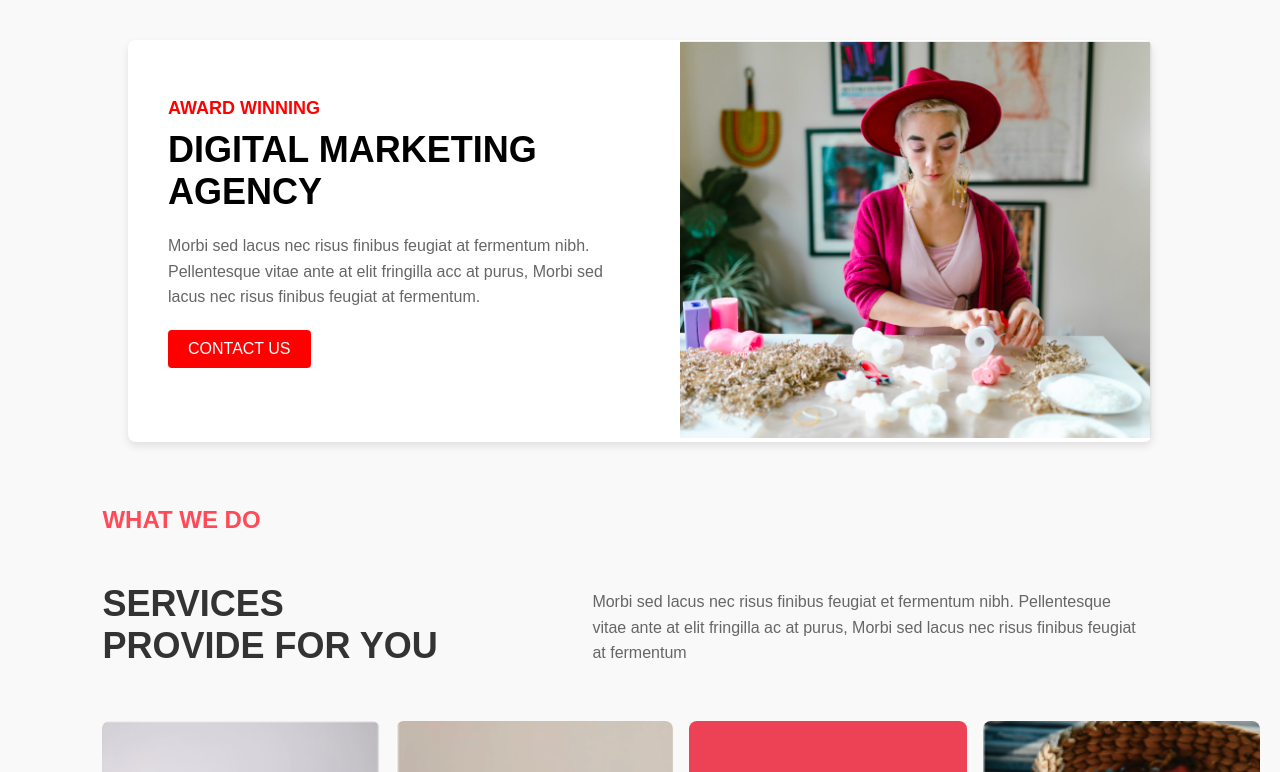
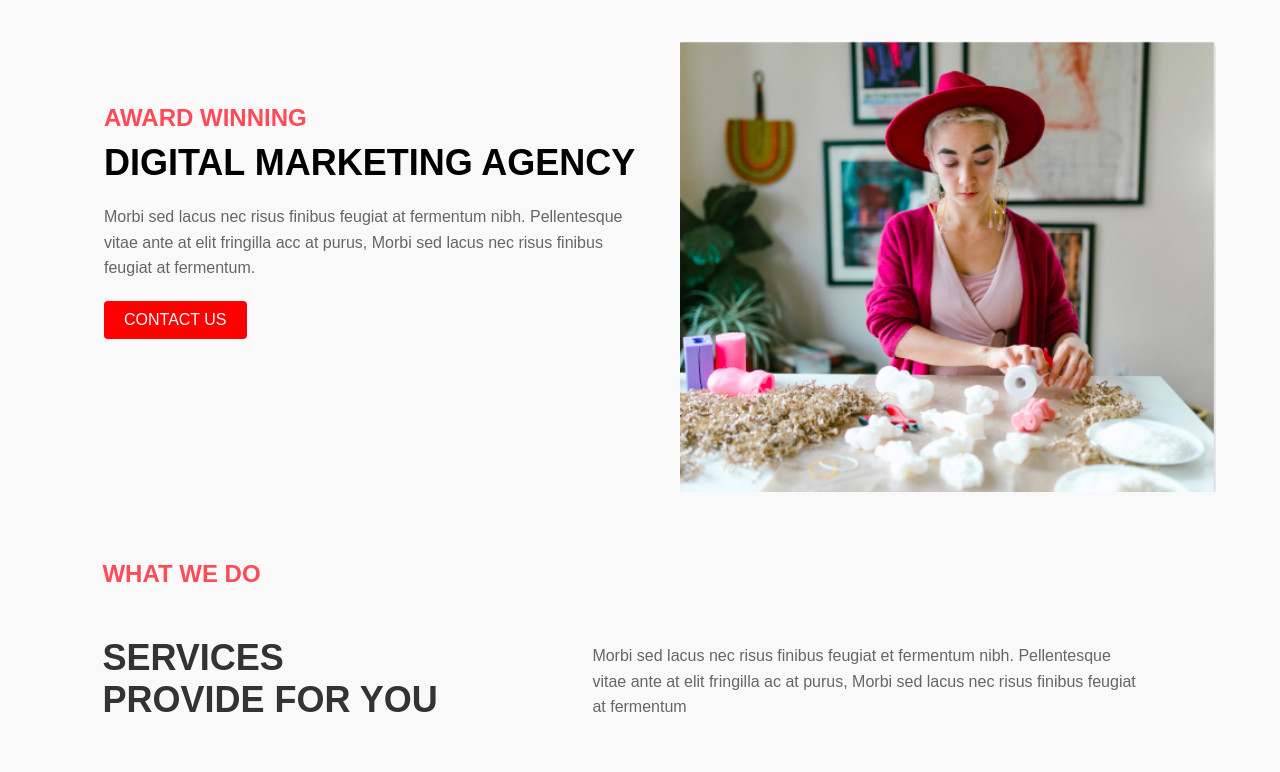
Before and after one commit to Meghsham15/digital-marketing-assignment, a plain HTML site: page index.html in a window 1280 px wide. Shown: the top 772 px of the page. Drawn offline with Linux system fonts and the light colour scheme.

Commit message:
initial commit

```diff
--- a/styles.css
+++ b/styles.css
@@ -11,11 +11,11 @@ body {
 .container {
     display: flex;
     flex-direction: row;
-    width: 80%;
+    width: 90%;
     max-width: 1200px;
     margin: 40px auto;
-    background-color: white;
-    box-shadow: 0 4px 8px rgba(0, 0, 0, 0.1);
+    /* background-color: white; */
+    /* box-shadow: 0 4px 8px rgba(0, 0, 0, 0.1); */
     border-radius: 8px;
     overflow: hidden;
 }
@@ -36,8 +36,8 @@ body {
 }
 
 .award-winning {
-    color: red;
-    font-size: 18px;
+    color: #FF4A57;
+    font-size: 24px;
     margin-bottom: 10px;
 }
 
```
